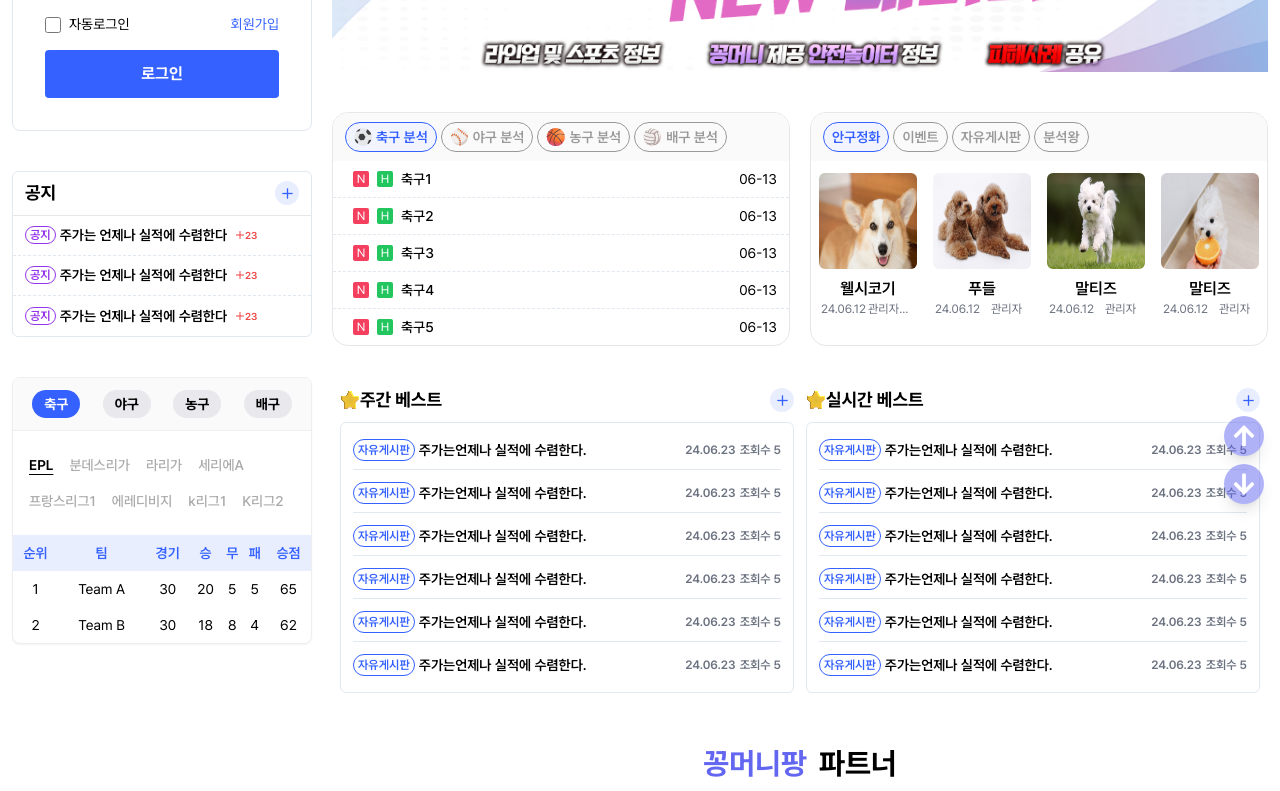
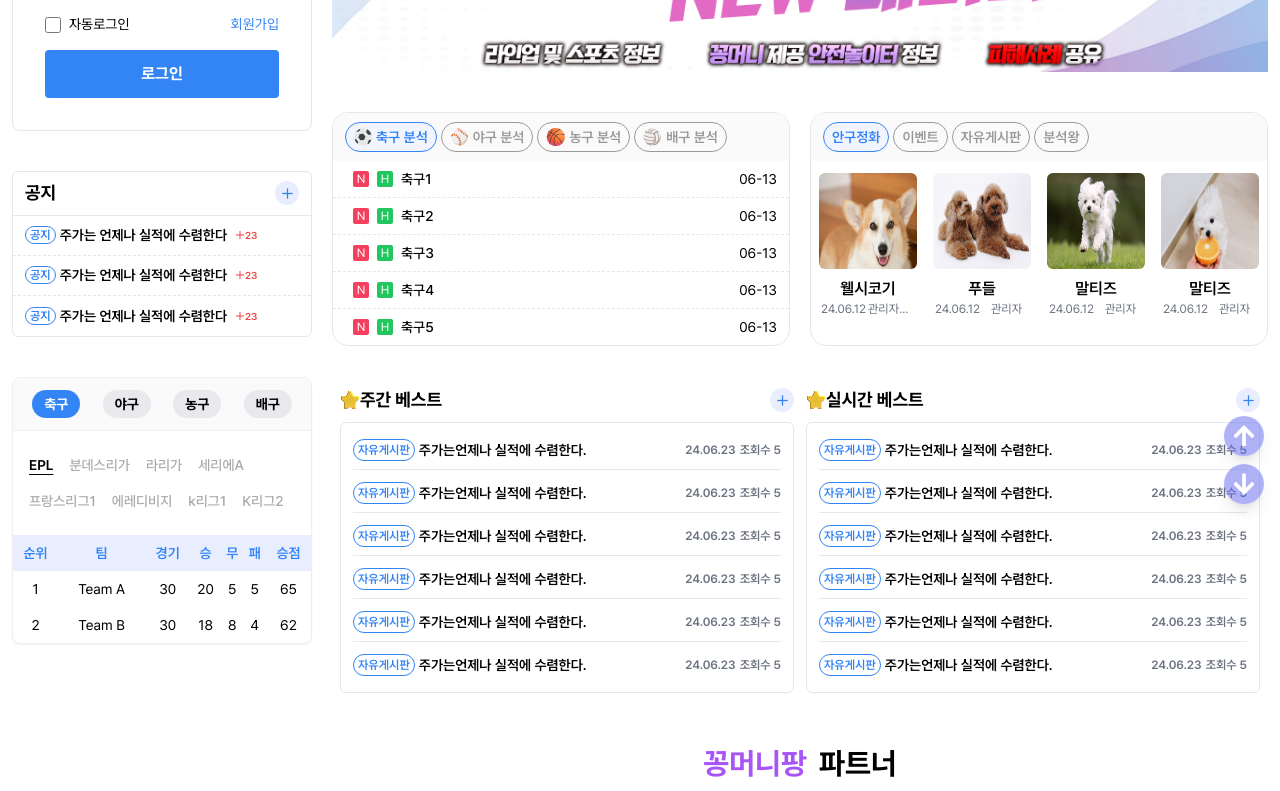
Before and after one commit to kimys-kor/next-communityproto2, a Next.js app: page / in a window 1280 px wide. Shown: the part 280-1071 px from the top of the page. Built offline with nearby package versions, Linux system fonts and the light colour scheme.

Commit message:
대표색 수정

```diff
--- a/app/(home)/(components)/HomeBanner.tsx
+++ b/app/(home)/(components)/HomeBanner.tsx
@@ -36,7 +36,7 @@ async function HomeBanner() {
   return (
     <main className="w-full h-auto bg-white rounded-2xl flex flex-col items-center">
       <div className="w-full flex justify-center items-center gap-3 py-3 font-bold">
-        <span className="text-3xl text-indigo-500 ">꽁머니팡</span>
+        <span className="text-3xl text-purple-500 ">꽁머니팡</span>
         <span className="text-3xl text-black ">파트너</span>
       </div>
       <ul className="w-full grid grid-cols-2 sm:grid-cols-2 md:grid-cols-3 gap-1">
--- a/app/components/cards/Card.tsx
+++ b/app/components/cards/Card.tsx
@@ -38,7 +38,7 @@ const Card: React.FC<CardProps> = ({ title, cardData }) => {
               : ""
           }`}
         >
-          <p className="hidden lg:block truncate px-1 border-solid text-purple-600 border-purple-600 border rounded-xl text-xs font-semibold">
+          <p className="hidden lg:block truncate px-1 border-solid text-blue border-blue border rounded-xl text-xs font-semibold">
             {item.category}
           </p>
           <span className="flex justify-start items-center gap-2">
--- a/app/components/layouts/Navbar.tsx
+++ b/app/components/layouts/Navbar.tsx
@@ -128,15 +128,15 @@ const Navbar = () => {
               <Link
                 key={link.href}
                 href={link.href}
-                className={`relative ${link.width} h-14 truncate text-lg cursor-pointer transition-all flex justify-center items-center gap-1 duration-300 ease-in-out menu-hover hover:text-red-500 ${
-                  isActiveLink(link.href) ? "text-red-500" : "text-black"
+                className={`relative ${link.width} h-14 truncate text-lg cursor-pointer transition-all flex justify-center items-center gap-1 duration-300 ease-in-out menu-hover hover:text-blue ${
+                  isActiveLink(link.href) ? "text-blue" : "text-black"
                 }`}
                 onClick={() => handleLinkClick(link.href)}
               >
                 <div className="font-bold">{link.label}</div>
                 <div>{link.icon ? link.icon : null}</div>
               </Link>
-              <ul className="border border-t border-red-text-red-500">
+              <ul className="border border-t border-red-text-blue">
                 {link.dropdown && (
                   <li
                     className={`mt-[1px] w-24 lg:w-32 left-[0px] invisible absolute z-50 flex flex-col bg-white text-black shadow-xl group-hover:visible`}
@@ -161,13 +161,13 @@ const Navbar = () => {
         <div className="hidden lg:flex justify-around items-center gap-2 relative">
           <Link
             href={"/login"}
-            className="w-12 text-sm font-semibold text-gray-400 hover:text-red-500"
+            className="w-12 text-sm font-semibold text-gray-400 hover:text-blue"
           >
             로그인
           </Link>
           <Link
             href={"/signup"}
-            className="w-16 text-sm font-semibold text-gray-400 hover:text-red-500"
+            className="w-16 text-sm font-semibold text-gray-400 hover:text-blue"
           >
             회원가입
           </Link>
--- a/tailwind.config.ts
+++ b/tailwind.config.ts
@@ -40,7 +40,7 @@ const config: Config = {
         "4xl": "2rem",
       },
       colors: {
-        blue: "#3461FF",
+        blue: "#3384F5",
         mediumblue: "#395DDB",
         semiblue: "#E9EEFF",
         normalblue: "#5171E2",
```
